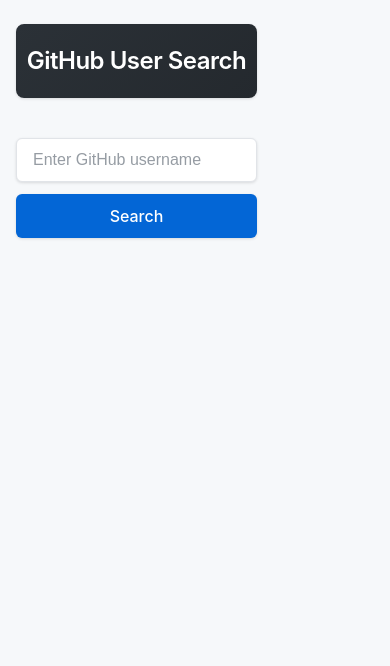
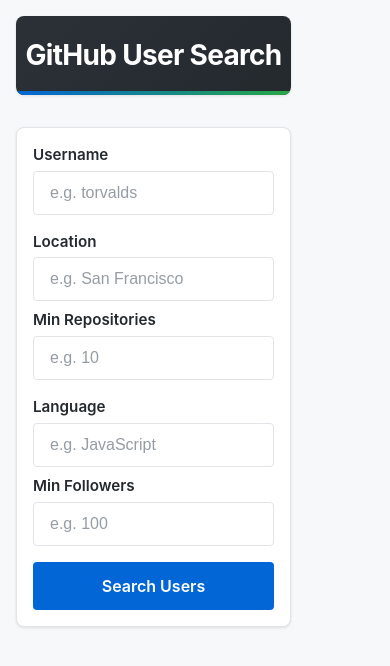
Before and after one commit to Lawwrenz/alx-fe-reactjs, a React (Vite) app in the folder github-user-search/: page / in a window 390 px wide. Shown: the top 666 px of the page. Built offline with nearby package versions, Linux system fonts and the light colour scheme.

Commit message:
enchanced User interface and adding  advanced search features

```diff
--- a/github-user-search/src/App.css
+++ b/github-user-search/src/App.css
@@ -1,5 +1,8 @@
-/* Base Styles with GitHub-inspired color scheme */
+/* ======================
+   CSS Variables & Base Styles
+   ====================== */
 :root {
+  /* Color Palette */
   --gh-dark: #24292e;
   --gh-blue: #0366d6;
   --gh-light-blue: #2188ff;
@@ -9,10 +12,29 @@
   --gh-white: #ffffff;
   --gh-red: #cb2431;
   --gh-green: #28a745;
-  --shadow-sm: 0 1px 3px rgba(0, 0, 0, 0.12);
+
+  /* Shadows */
+  --shadow-xs: 0 1px 2px rgba(0, 0, 0, 0.05);
+  --shadow-sm: 0 1px 3px rgba(0, 0, 0, 0.1);
   --shadow-md: 0 4px 6px rgba(0, 0, 0, 0.1);
   --shadow-lg: 0 10px 15px rgba(0, 0, 0, 0.1);
-  --transition: all 0.2s cubic-bezier(0.3, 0, 0.5, 1);
+
+  /* Transitions */
+  --transition-base: all 0.2s ease;
+  --transition-bounce: all 0.3s cubic-bezier(0.3, 0, 0.5, 1);
+
+  /* Spacing */
+  --space-xs: 0.25rem;
+  --space-sm: 0.5rem;
+  --space-md: 1rem;
+  --space-lg: 1.5rem;
+  --space-xl: 2rem;
+
+  /* Border Radius */
+  --radius-sm: 4px;
+  --radius-md: 8px;
+  --radius-lg: 12px;
+  --radius-full: 9999px;
 }
 
 * {
@@ -30,94 +52,134 @@ body {
   -webkit-font-smoothing: antialiased;
 }
 
-/* App Container */
+/* ======================
+   Layout & Containers
+   ====================== */
 .app-container {
-  max-width: 800px;
+  max-width: 1200px;
   margin: 0 auto;
-  padding: 2rem 1.5rem;
+  padding: var(--space-xl);
   min-height: 100vh;
 }
 
-/* Header */
+/* ======================
+   Header Styles
+   ====================== */
 .app-header {
-  background-color: var(--gh-dark);
+  background: linear-gradient(135deg, #2b3137 0%, #24292e 100%);
   color: var(--gh-white);
-  padding: 1.5rem 0;
-  margin-bottom: 2.5rem;
+  padding: var(--space-xl) 0;
+  margin-bottom: var(--space-xl);
   text-align: center;
-  border-radius: 8px;
+  border-radius: var(--radius-md);
   box-shadow: var(--shadow-sm);
-  background: linear-gradient(135deg, #2b3137 0%, #24292e 100%);
+  position: relative;
+  overflow: hidden;
+}
+
+.app-header::after {
+  content: '';
+  position: absolute;
+  bottom: 0;
+  left: 0;
+  right: 0;
+  height: 4px;
+  background: linear-gradient(90deg, var(--gh-blue), var(--gh-green));
 }
 
 .app-title {
   margin: 0;
-  font-size: 2rem;
-  font-weight: 600;
-  letter-spacing: -0.5px;
+  font-size: 2.25rem;
+  font-weight: 700;
+  letter-spacing: -0.025em;
 }
 
-/* Search Component - IMPROVED INPUT VISIBILITY */
+/* ======================
+   Search Components
+   ====================== */
 .search-container {
-  margin-bottom: 2.5rem;
+  margin-bottom: var(--space-xl);
 }
 
-.search-form {
-  display: flex;
-  gap: 0.75rem;
-  align-items: center;
+/* Advanced Search Form */
+.advanced-search-form {
+  background: var(--gh-white);
+  padding: var(--space-lg);
+  border-radius: var(--radius-md);
+  box-shadow: var(--shadow-sm);
+  margin-bottom: var(--space-lg);
+  border: 1px solid var(--gh-light-gray);
 }
 
-.search-input {
-  flex: 1;
-  padding: 0.75rem 1rem;
+.form-group {
+  margin-bottom: var(--space-md);
+}
+
+.form-group label {
+  display: block;
+  margin-bottom: var(--space-xs);
+  font-weight: 600;
+  color: var(--gh-dark);
+  font-size: 0.95rem;
+}
+
+.form-group input {
+  width: 100%;
+  padding: 0.75rem var(--space-md);
   border: 1px solid var(--gh-light-gray);
-  border-radius: 6px;
+  border-radius: var(--radius-sm);
   font-size: 1rem;
   background-color: var(--gh-white);
-  transition: var(--transition);
-  box-shadow: var(--shadow-sm);
-  color: var(--gh-dark); /* Ensures typed text is dark and visible */
+  transition: var(--transition-base);
+  color: var(--gh-dark);
 }
 
-.search-input:focus {
+.form-group input:focus {
   outline: none;
   border-color: var(--gh-blue);
-  box-shadow: 0 0 0 3px rgba(3, 102, 214, 0.3);
+  box-shadow: 0 0 0 3px rgba(3, 102, 214, 0.2);
 }
 
-/* Placeholder styling - now clearly different from actual input */
-.search-input::placeholder {
+.form-group input::placeholder {
   color: var(--gh-gray);
   opacity: 0.7;
 }
 
-/* Actual input text styling - high contrast */
-.search-input {
-  color: var(--gh-dark); /* Dark color for typed text */
-  font-weight: 500; /* Slightly bolder for better readability */
+.form-row {
+  display: flex;
+  gap: var(--space-md);
+  margin-bottom: var(--space-md);
+}
+
+.form-row:last-child {
+  margin-bottom: 0;
+}
+
+.form-row .form-group {
+  flex: 1;
+  margin-bottom: 0;
 }
 
 .search-button {
-  padding: 0.75rem 1.5rem;
+  padding: 0.875rem var(--space-lg);
   background-color: var(--gh-blue);
   color: var(--gh-white);
   border: none;
-  border-radius: 6px;
+  border-radius: var(--radius-sm);
   font-size: 1rem;
-  font-weight: 500;
+  font-weight: 600;
   cursor: pointer;
-  transition: var(--transition);
-  box-shadow: var(--shadow-sm);
+  transition: var(--transition-bounce);
+  width: 100%;
   display: flex;
   align-items: center;
   justify-content: center;
-  gap: 0.5rem;
+  gap: var(--space-xs);
 }
 
 .search-button:hover {
   background-color: var(--gh-light-blue);
-  transform: translateY(-1px);
+  transform: translateY(-2px);
   box-shadow: var(--shadow-md);
 }
 
@@ -133,12 +195,153 @@ body {
   box-shadow: none;
 }
 
-/* Status Messages */
+/* ======================
+   Results Display
+   ====================== */
+.results-container {
+  margin-top: var(--space-xl);
+}
+
+.results-count {
+  font-size: 1.1rem;
+  color: var(--gh-gray);
+  margin-bottom: var(--space-lg);
+  font-weight: 500;
+}
+
+.users-grid {
+  display: grid;
+  grid-template-columns: repeat(auto-fill, minmax(320px, 1fr));
+  gap: var(--space-lg);
+}
+
+.user-card {
+  background: var(--gh-white);
+  border-radius: var(--radius-md);
+  padding: var(--space-lg);
+  box-shadow: var(--shadow-sm);
+  transition: var(--transition-bounce);
+  border: 1px solid var(--gh-light-gray);
+  display: flex;
+  flex-direction: column;
+}
+
+.user-card:hover {
+  transform: translateY(-4px);
+  box-shadow: var(--shadow-md);
+  border-color: var(--gh-blue);
+}
+
+.user-header {
+  display: flex;
+  align-items: center;
+  margin-bottom: var(--space-md);
+  gap: var(--space-md);
+}
+
+.user-avatar {
+  width: 5rem;
+  height: 5rem;
+  border-radius: var(--radius-full);
+  object-fit: cover;
+  border: 3px solid var(--gh-lighter-gray);
+  box-shadow: var(--shadow-xs);
+  flex-shrink: 0;
+}
+
+.user-name {
+  margin: 0;
+  font-size: 1.375rem;
+  font-weight: 700;
+  color: var(--gh-dark);
+  line-height: 1.3;
+}
+
+.user-login {
+  color: var(--gh-blue);
+  font-size: 1rem;
+  margin-top: var(--space-xs);
+  display: block;
+}
+
+.user-meta {
+  color: var(--gh-gray);
+  font-size: 0.95rem;
+  margin-top: var(--space-sm);
+  display: flex;
+  align-items: center;
+  gap: var(--space-xs);
+}
+
+.user-bio {
+  color: var(--gh-gray);
+  margin: var(--space-sm) 0 var(--space-md);
+  line-height: 1.6;
+  font-size: 0.95rem;
+}
+
+.user-stats {
+  display: grid;
+  grid-template-columns: repeat(2, 1fr);
+  gap: var(--space-sm);
+  margin: var(--space-md) 0;
+}
+
+.stat-item {
+  background-color: var(--gh-lighter-gray);
+  padding: var(--space-sm);
+  border-radius: var(--radius-sm);
+  text-align: center;
+  transition: var(--transition-base);
+}
+
+.stat-item:hover {
+  background-color: var(--gh-light-gray);
+}
+
+.stat-label {
+  font-weight: 500;
+  color: var(--gh-gray);
+  font-size: 0.85rem;
+  margin-bottom: var(--space-xs);
+}
+
+.stat-value {
+  color: var(--gh-dark);
+  font-weight: 700;
+  font-size: 1.1rem;
+}
+
+.profile-link {
+  display: inline-flex;
+  align-items: center;
+  justify-content: center;
+  padding: 0.75rem var(--space-md);
+  background-color: var(--gh-dark);
+  color: var(--gh-white);
+  text-decoration: none;
+  border-radius: var(--radius-sm);
+  transition: var(--transition-bounce);
+  font-weight: 600;
+  gap: var(--space-xs);
+  width: 100%;
+  margin-top: auto;
+}
+
+.profile-link:hover {
+  background-color: var(--gh-blue);
+  transform: translateY(-2px);
+  box-shadow: var(--shadow-sm);
+}
+
+/* ======================
+   Status Messages
+   ====================== */
 .status-message {
   text-align: center;
-  padding: 1.5rem;
-  margin: 1.5rem 0;
-  border-radius: 6px;
+  padding: var(--space-lg);
+  margin: var(--space-lg) 0;
+  border-radius: var(--radius-sm);
   animation: fadeIn 0.3s ease-out;
 }
 
@@ -156,13 +359,13 @@ body {
 .loading-message::after {
   content: "";
   display: inline-block;
-  width: 1rem;
-  height: 1rem;
-  border: 2px solid var(--gh-blue);
-  border-radius: 50%;
+  width: 1.25rem;
+  height: 1.25rem;
+  border: 3px solid var(--gh-blue);
+  border-radius: var(--radius-full);
   border-top-color: transparent;
-  animation: spin 1s linear infinite;
-  margin-left: 0.5rem;
+  animation: spin 0.8s linear infinite;
+  margin-left: var(--space-sm);
   vertical-align: middle;
 }
 
@@ -174,144 +377,93 @@ body {
   background-color: rgba(203, 36, 49, 0.05);
   color: var(--gh-red);
   border-left: 4px solid var(--gh-red);
+  text-align: left;
+  padding-left: var(--space-lg);
 }
 
-/* User Card */
-.user-card {
-  background-color: var(--gh-white);
-  border-radius: 12px;
-  padding: 1.75rem;
-  box-shadow: var(--shadow-md);
-  transition: var(--transition);
-  animation: fadeIn 0.4s ease-out;
+/* ======================
+   Load More Button
+   ====================== */
+.load-more {
+  display: block;
+  width: 100%;
+  padding: var(--space-md);
+  margin-top: var(--space-xl);
+  background: var(--gh-white);
   border: 1px solid var(--gh-light-gray);
+  border-radius: var(--radius-sm);
+  font-size: 1rem;
+  font-weight: 600;
+  cursor: pointer;
+  transition: var(--transition-bounce);
+  color: var(--gh-blue);
 }
 
-.user-card:hover {
-  box-shadow: var(--shadow-lg);
-  transform: translateY(-2px);
-}
-
-.user-header {
-  display: flex;
-  align-items: center;
-  margin-bottom: 1.5rem;
-  gap: 1.5rem;
-}
-
-.user-avatar {
-  width: 5rem;
-  height: 5rem;
-  border-radius: 50%;
-  object-fit: cover;
-  border: 3px solid var(--gh-lighter-gray);
-  box-shadow: var(--shadow-sm);
-}
-
-.user-name {
-  margin: 0;
-  font-size: 1.5rem;
-  font-weight: 600;
-  color: var(--gh-dark);
-}
-
-.user-login {
-  color: var(--gh-gray);
-  font-size: 1.1rem;
-  margin-top: 0.25rem;
-}
-
-.user-bio {
-  color: var(--gh-gray);
-  margin: 0.75rem 0 0;
-  line-height: 1.6;
-}
-
-.user-stats {
-  display: grid;
-  grid-template-columns: repeat(2, 1fr);
-  gap: 1rem;
-  margin: 1.5rem 0;
-}
-
-.stat-item {
-  background-color: var(--gh-lighter-gray);
-  padding: 0.75rem 1rem;
-  border-radius: 8px;
-  text-align: center;
-  transition: var(--transition);
-}
-
-.stat-item:hover {
+.load-more:hover {
+  background: var(--gh-lighter-gray);
   transform: translateY(-2px);
   box-shadow: var(--shadow-sm);
 }
 
-.stat-label {
-  font-weight: 500;
-  color: var(--gh-gray);
-  font-size: 0.9rem;
-  margin-bottom: 0.25rem;
+.load-more:disabled {
+  opacity: 0.7;
+  cursor: not-allowed;
+  transform: none;
+  box-shadow: none;
 }
 
-.stat-value {
-  color: var(--gh-dark);
-  font-weight: 600;
-  font-size: 1.2rem;
+/* ======================
+   Responsive Design
+   ====================== */
+@media (max-width: 1024px) {
+  .app-container {
+    padding: var(--space-lg);
+  }
+
+  .users-grid {
+    grid-template-columns: repeat(auto-fill, minmax(280px, 1fr));
+  }
 }
 
-.profile-link {
-  display: inline-flex;
-  align-items: center;
-  justify-content: center;
-  padding: 0.75rem 1.5rem;
-  background-color: var(--gh-dark);
-  color: var(--gh-white);
-  text-decoration: none;
-  border-radius: 6px;
-  transition: var(--transition);
-  font-weight: 500;
-  gap: 0.5rem;
-  width: 100%;
-  text-align: center;
-}
-
-.profile-link:hover {
-  background-color: #000;
-  transform: translateY(-1px);
-  box-shadow: var(--shadow-sm);
-}
-
-/* Responsive Design */
-@media (max-width: 640px) {
-  .app-container {
-    padding: 1.5rem 1rem;
+@media (max-width: 768px) {
+  .app-header {
+    padding: var(--space-lg) 0;
   }
 
   .app-title {
-    font-size: 1.5rem;
+    font-size: 1.75rem;
+  }
+
+  .form-row {
+    flex-direction: column;
+    gap: var(--space-sm);
   }
 
   .user-header {
     flex-direction: column;
     text-align: center;
-    gap: 1rem;
   }
 
   .user-avatar {
-    width: 4.5rem;
-    height: 4.5rem;
+    width: 6rem;
+    height: 6rem;
   }
 
-  .search-form {
-    flex-direction: column;
+  .user-name, .user-bio {
+    text-align: center;
+  }
+}
+
+@media (max-width: 480px) {
+  .app-container {
+    padding: var(--space-md);
   }
 
-  .search-button {
-    width: 100%;
+  .advanced-search-form {
+    padding: var(--space-md);
   }
 
-  .user-stats {
+  .users-grid {
     grid-template-columns: 1fr;
   }
 }
--- a/github-user-search/src/components/Search.jsx
+++ b/github-user-search/src/components/Search.jsx
@@ -1,25 +1,53 @@
 import { useState } from 'react';
-import { fetchUserData } from '../services/githubService';
+import { advancedSearchUsers } from '../services/githubService';
 import '../App.css';
 
 export default function Search() {
-  const [username, setUsername] = useState('');
-  const [userData, setUserData] = useState(null);
+  const [searchData, setSearchData] = useState({
+    username: '',
+    location: '',
+    minRepos: '',
+    language: '',
+    followers: ''
+  });
+  const [users, setUsers] = useState([]);
   const [loading, setLoading] = useState(false);
   const [error, setError] = useState(null);
+  const [page, setPage] = useState(1);
+
+  const handleChange = (e) => {
+    const { name, value } = e.target;
+    setSearchData(prev => ({ ...prev, [name]: value }));
+  };
 
   const handleSubmit = async (e) => {
     e.preventDefault();
-    if (!username.trim()) return;
+    if (!searchData.username.trim()) return;
 
     setLoading(true);
     setError(null);
+    setUsers([]);
+    setPage(1);
+
     try {
-      const data = await fetchUserData(username);
-      setUserData(data);
+      const data = await advancedSearchUsers(searchData, 1);
+      setUsers(data.items || []);
     } catch (err) {
-      setError("Looks like we can't find the user"); // Exact error message as required
-      setUserData(null);
+      setError("Looks like we can't find users matching these criteria");
+    } finally {
+      setLoading(false);
+    }
+  };
+
+  const loadMore = async () => {
+    setLoading(true);
+    try {
+      const nextPage = page + 1;
+      const data = await advancedSearchUsers(searchData, nextPage);
+      setUsers(prev => [...prev, ...(data.items || [])]);
+      setPage(nextPage);
+    } catch (err) {
+      setError("Failed to load more users");
     } finally {
       setLoading(false);
     }
@@ -27,64 +55,133 @@ export default function Search() {
 
   return (
     <div className="search-container">
-      <form onSubmit={handleSubmit} className="search-form">
+      <form onSubmit={handleSubmit} className="advanced-search-form">
+        <div className="form-group">
+          <label htmlFor="username">Username</label>
           <input
             type="text"
-          value={username}
-          onChange={(e) => setUsername(e.target.value)}
-          placeholder="Enter GitHub username"
-          className="search-input"
+            id="username"
+            name="username"
+            value={searchData.username}
+            onChange={handleChange}
+            placeholder="e.g. torvalds"
+            required
           />
-        <button
-          type="submit"
-          disabled={loading}
-          className="search-button"
-        >
-          Search
+        </div>
+
+        <div className="form-row">
+          <div className="form-group">
+            <label htmlFor="location">Location</label>
+            <input
+              type="text"
+              id="location"
+              name="location"
+              value={searchData.location}
+              onChange={handleChange}
+              placeholder="e.g. San Francisco"
+            />
+          </div>
+
+          <div className="form-group">
+            <label htmlFor="minRepos">Min Repositories</label>
+            <input
+              type="number"
+              id="minRepos"
+              name="minRepos"
+              value={searchData.minRepos}
+              onChange={handleChange}
+              placeholder="e.g. 10"
+              min="0"
+            />
+          </div>
+        </div>
+
+        <div className="form-row">
+          <div className="form-group">
+            <label htmlFor="language">Language</label>
+            <input
+              type="text"
+              id="language"
+              name="language"
+              value={searchData.language}
+              onChange={handleChange}
+              placeholder="e.g. JavaScript"
+            />
+          </div>
+
+          <div className="form-group">
+            <label htmlFor="followers">Min Followers</label>
+            <input
+              type="number"
+              id="followers"
+              name="followers"
+              value={searchData.followers}
+              onChange={handleChange}
+              placeholder="e.g. 100"
+              min="0"
+            />
+          </div>
+        </div>
+
+        <button type="submit" disabled={loading} className="search-button">
+          {loading ? 'Searching...' : 'Search Users'}
         </button>
       </form>
 
-      {loading && <p className="loading-message">Loading...</p>}
+      {loading && !users.length && (
+        <div className="status-message loading">
+          <p>Loading...</p>
+        </div>
+      )}
 
       {error && (
-        <p className="error-message">
-          Looks like we cant find the user
-        </p>
+        <div className="status-message error">
+          <p>{error}</p>
+        </div>
       )}
 
-      {userData && (
-        <div className="user-card">
+      {users.length > 0 && (
+        <div className="results-container">
+          <h3 className="results-count">{users.length} users found</h3>
+
+          <div className="users-grid">
+            {users.map(user => (
+              <div key={user.id} className="user-card">
                 <div className="user-header">
                   <img
-              src={userData.avatar_url}
-              alt={userData.login}
+                    src={user.avatar_url}
+                    alt={user.login}
                     className="user-avatar"
                   />
                   <div>
-              <h2 className="user-name">{userData.name || userData.login}</h2>
-              {userData.bio && <p className="user-bio">{userData.bio}</p>}
+                    <h3 className="user-name">{user.login}</h3>
+                    {user.location && (
+                      <p className="user-meta">
+                        <span className="meta-icon">📍</span> {user.location}
+                      </p>
+                    )}
                   </div>
                 </div>
+
                 <div className="user-stats">
                   <div className="stat-item">
-              <p className="stat-label">Followers</p>
-              <p className="stat-value">{userData.followers}</p>
+                    <span className="stat-icon">📊</span>
+                    <div>
+                      <p className="stat-label">Repositories</p>
+                      <p className="stat-value">{user.public_repos || 'N/A'}</p>
+                    </div>
                   </div>
                   <div className="stat-item">
-              <p className="stat-label">Following</p>
-              <p className="stat-value">{userData.following}</p>
-            </div>
-            <div className="stat-item">
-              <p className="stat-label">Repositories</p>
-              <p className="stat-value">{userData.public_repos}</p>
-            </div>
-            <div className="stat-item">
-              <p className="stat-label">Location</p>
-              <p className="stat-value">{userData.location || 'Not specified'}</p>
+                    <span className="stat-icon">👥</span>
+                    <div>
+                      <p className="stat-label">Followers</p>
+                      <p className="stat-value">{user.followers || 'N/A'}</p>
                     </div>
                   </div>
+                </div>
+
                 <a
-            href={userData.html_url}
+                  href={user.html_url}
                   target="_blank"
                   rel="noopener noreferrer"
                   className="profile-link"
@@ -92,6 +189,19 @@ export default function Search() {
                   View Profile
                 </a>
               </div>
+            ))}
+          </div>
+
+          {users.length >= 30 && (
+            <button
+              onClick={loadMore}
+              disabled={loading}
+              className="load-more"
+            >
+              {loading ? 'Loading...' : 'Load More'}
+            </button>
+          )}
+        </div>
       )}
     </div>
   );
```
Also changed, not shown: github-user-search/src/services/githubService.js (+34 -7 lines). Lines whose indentation alone changed are shown as unchanged.
